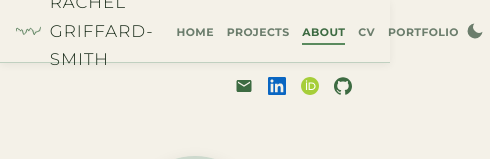
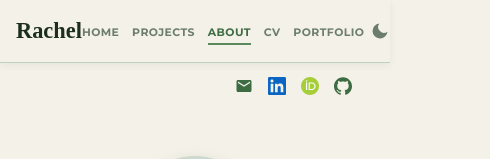
Before and after one commit to rachelgriffard/rachelgriffard.github.io, an Astro site: page /about in a window 390 px wide. Shown: the top 159 px of the page, 490 px wide, since content can reach past the window. Built offline with nearby package versions, Linux system fonts and the light colour scheme; Astro itself is replaced by a stand-in of ours; grey boxes are pictures that could not be loaded; a web font is replaced by a local one.

Commit message:
Update logo

```diff
--- a/public/css/styles.css
+++ b/public/css/styles.css
@@ -132,12 +132,14 @@ ul {
 .nav-brand {
   display: flex;
   align-items: center;
-  font-family: 'Montserrat', sans-serif;
-  font-size: 1.1rem;
-  font-weight: 300;
-  text-transform: uppercase;
   color: var(--green-900);
-  letter-spacing: 0.06em;
+}
+
+.nav-brand-name {
+  font-family: 'Qwitcher Grypen', cursive;
+  font-weight: 700;
+  font-size: 1.7rem;
+  line-height: 1;
 }
 
 .nav-brand:hover {
@@ -167,12 +169,6 @@ ul {
   color: var(--green-700);
   border-bottom-color: var(--green-500);
 }
-
-/* ===============================
-   WAVEFORM LOGO COLORS
-   =============================== */
-.wave-icon line      { stroke: var(--green-300); opacity: 0.5; }
-.wave-icon .wave-path { stroke: var(--green-700); }
 
 /* ===============================
    THEME TOGGLE
@@ -1414,8 +1410,8 @@ ul {
     font-size: 0.72rem;
   }
 
-  .nav-brand {
-    font-size: 1.05rem;
+  .nav-brand-name {
+    font-size: 1.4rem;
   }
 }
 
--- a/src/components/WaveformLogo.astro
+++ /dev/null
@@ -1,62 +0,0 @@
----
-// WaveformLogo.astro — mouse-driven data signal nav brand
----
-
-<a href="/" class="nav-brand wave-logo-link">
-  <svg
-    class="wave-icon"
-    viewBox="0 0 48 22"
-    width="48"
-    height="22"
-    fill="none"
-    xmlns="http://www.w3.org/2000/svg"
-    aria-hidden="true"
-  >
-    <defs>
-      <clipPath id="wave-clip">
-        <rect x="0" y="0" width="48" height="22" />
-      </clipPath>
-    </defs>
-    <g clip-path="url(#wave-clip)">
-      <line x1="0" y1="11" x2="48" y2="11" stroke="#4a6b4e" stroke-width="0.6" opacity="0.5"/>
-      <path class="wave-path" stroke="#8fad8f" stroke-width="1.8" stroke-linecap="round" stroke-linejoin="round" fill="none"/>
-    </g>
-  </svg>
-  <span>Rachel Griffard-Smith</span>
-</a>
-
-<style>
-  .wave-logo-link {
-    display: flex;
-    align-items: center;
-    gap: 0.55rem;
-  }
-</style>
-
-<script>
-  const W   = 48;
-  const CY  = 11;
-  const AMP =  8;
-  const N   = 90;
-
-  const svg  = document.querySelector('.wave-icon')!;
-  const path = svg.querySelector('.wave-path') as SVGPathElement;
-
-  function draw(phase: number) {
-    let d = '';
-    for (let i = 0; i <= N; i++) {
-      const x = (i / N) * W;
-      const t = (i / N) * 4.5 * Math.PI + phase;
-      // three frequencies for a realistic data-signal look
-      const y = CY - AMP * (0.55 * Math.sin(t) + 0.3 * Math.sin(2.3 * t) + 0.15 * Math.sin(4.1 * t));
-      d += `${i === 0 ? 'M' : 'L'}${x.toFixed(2)},${y.toFixed(2)} `;
-    }
-    path.setAttribute('d', d.trim());
-  }
-
-  draw(0);
-
-  document.addEventListener('mousemove', (e) => {
-    draw((e.clientX / window.innerWidth) * 2 * Math.PI);
-  });
-</script>
--- a/src/layouts/BaseLayout.astro
+++ b/src/layouts/BaseLayout.astro
@@ -1,6 +1,4 @@
 ---
-import WaveformLogo from '../components/WaveformLogo.astro';
-
 interface Props {
   title: string;
   description?: string;
@@ -34,7 +32,9 @@ const pathname = Astro.url.pathname;
   <body>
     <nav class="site-nav">
       <div class="nav-inner">
-        <WaveformLogo />
+        <a href="/" class="nav-brand">
+          <span class="nav-brand-name">Rachel</span>
+        </a>
         <ul class="nav-links">
           <li>
             <a href="/" class:list={[{ active: pathname === "/" }]}>Home</a>
```
Also changed, not shown: 1 other file.
